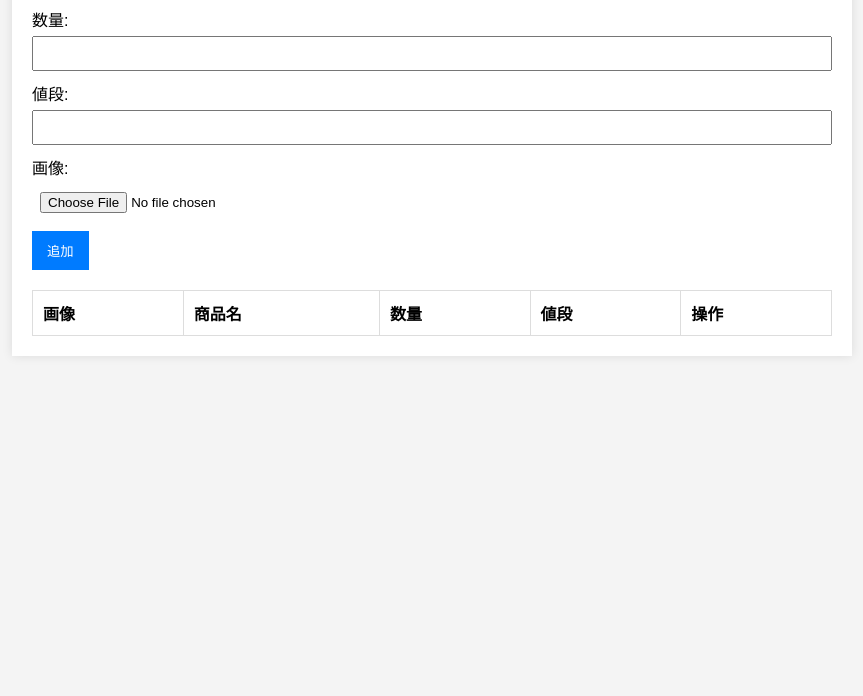
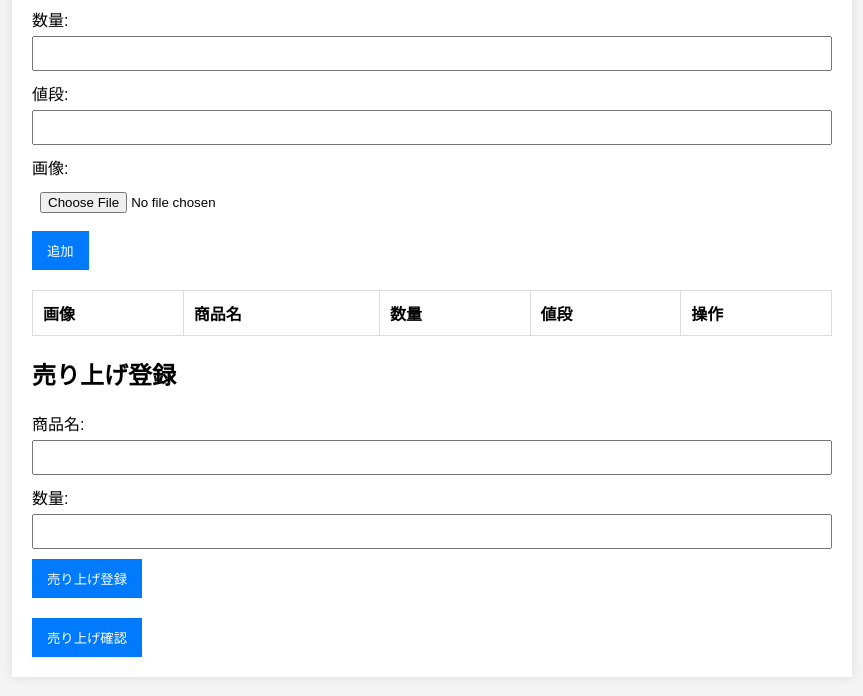
Before and after one commit to minamogir243/motomati_asisuto, a plain HTML site: page index.html in a window 1280 px wide. Shown: the part 226-922 px from the top of the page, without its empty margins (208-1071 px from the left). Before the commit the page ends 800 px from the top, so only its background shows below. Drawn offline with Linux system fonts and the light colour scheme.

Commit message:
Update index.html

```diff
--- a/index.html
+++ b/index.html
@@ -39,6 +39,22 @@
                 <!-- 在庫項目がここに追加されます -->
             </tbody>
         </table>
+
+        <form id="sales-form">
+            <h2>売り上げ登録</h2>
+            <label for="sale-item-name">商品名:</label>
+            <input type="text" id="sale-item-name" required>
+
+            <label for="sale-quantity">数量:</label>
+            <input type="number" id="sale-quantity" required>
+
+            <button type="submit">売り上げ登録</button>
+        </form>
+
+        <button id="show-sales">売り上げ確認</button>
+        <div id="sales-list">
+            <!-- 売り上げがここに表示されます -->
+        </div>
     </div>
     <script src="script.js"></script>
 </body>
```
